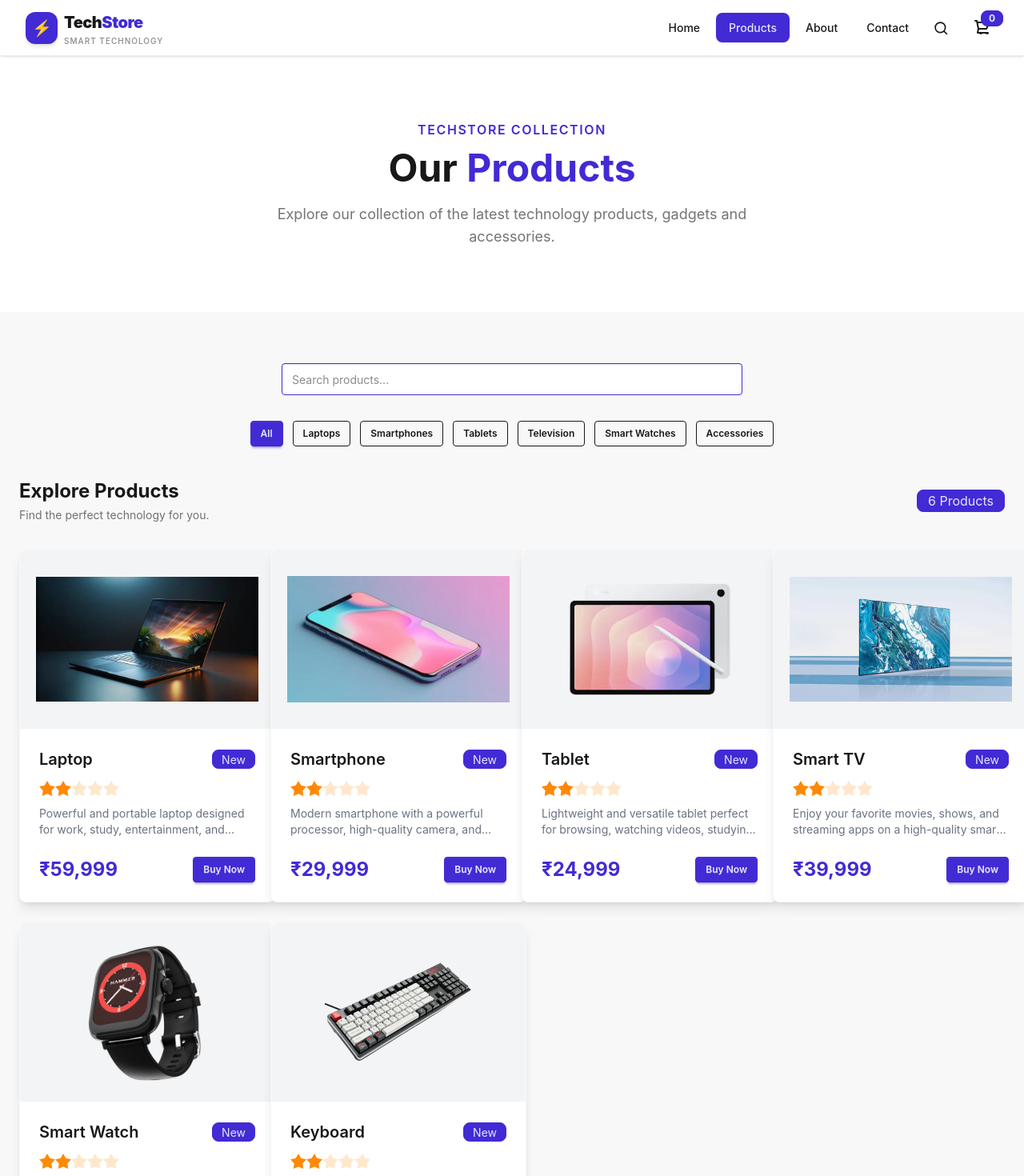
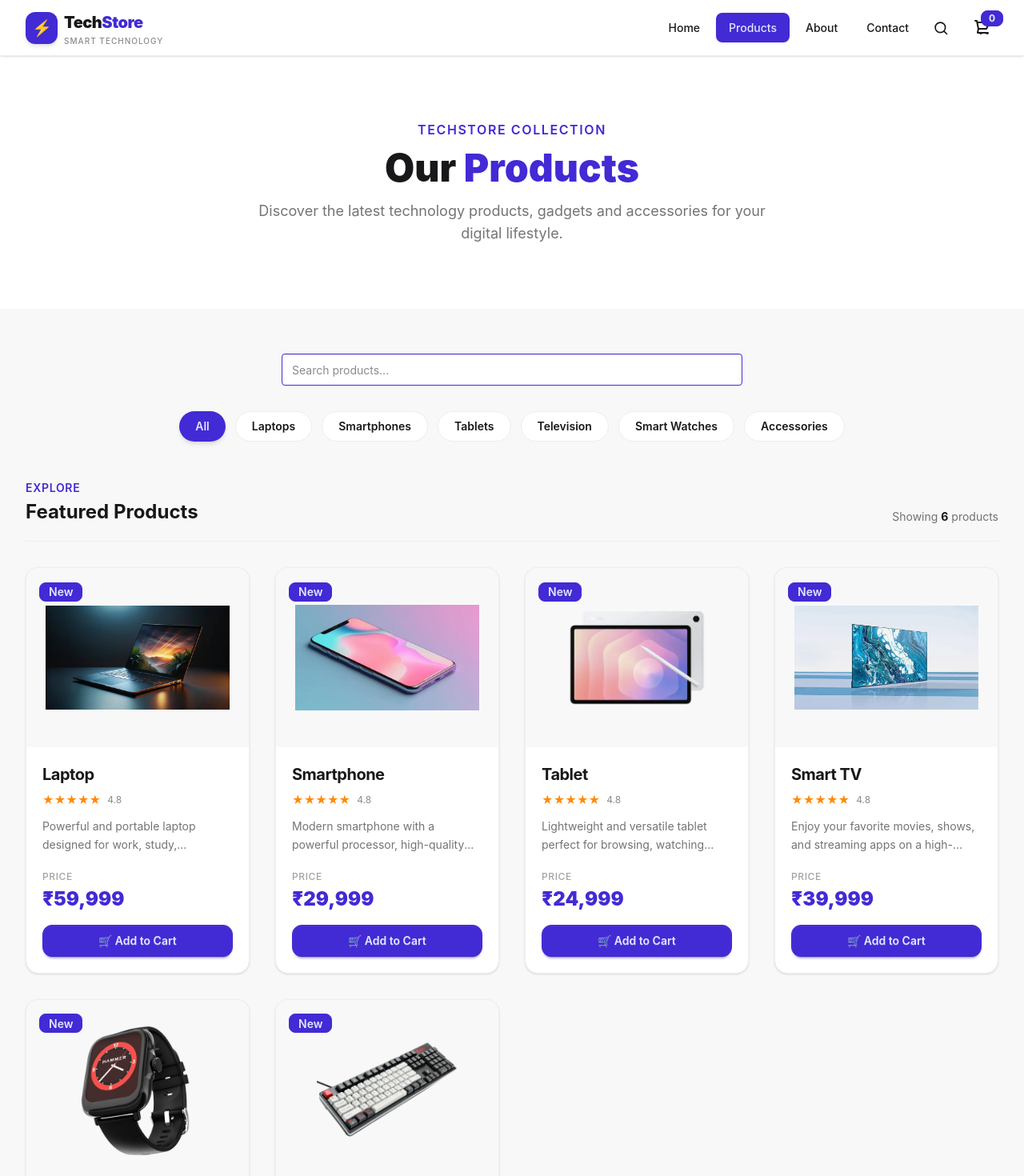
Before and after one commit to kirandeshmukh44/Tech-Store, a React (Vite) app: page /products in a window 1280 px wide. Shown: the top 1470 px of the page at 80% size. Built offline with nearby package versions, Linux system fonts and the light colour scheme.

Commit message:
Add Style to cards

```diff
--- a/src/Components/Cards.jsx
+++ b/src/Components/Cards.jsx
@@ -2,84 +2,84 @@ import React from 'react'
 
 const Cards = ({ image, heading, desc, price }) => {
   return (
-    <div className="card bg-base-100 w-80 shadow-lg hover:shadow-2xl transition-all duration-300 hover:-translate-y-2 border border-base-200">
+    <div className="group flex h-full w-full flex-col overflow-hidden rounded-2xl border border-base-300 bg-base-100 shadow-sm transition-all duration-300 hover:-translate-y-2 hover:border-primary/30 hover:shadow-xl">
 
-      {/* Product Image */}
-      <figure className="h-56 bg-gray-100 p-5">
+      {/* ================= IMAGE ================= */}
+      <figure className="relative h-56 overflow-hidden bg-base-200 p-6">
+
+        {/* New Badge */}
+        <div className="absolute left-4 top-4 z-10">
+          <span className="badge badge-primary font-semibold">
+            New
+          </span>
+        </div>
+
+        {/* Image */}
         <img
           src={image}
           alt={heading}
-          className="h-full w-full object-contain hover:scale-105 transition-transform duration-300"
+          className="h-full w-full object-contain transition-transform duration-500 group-hover:scale-110"
         />
+
       </figure>
 
-      {/* Card Content */}
-      <div className="card-body">
 
-        {/* Title + Badge */}
-        <div className="flex justify-between items-center gap-2">
-          <h2 className="card-title text-xl">
-            {heading}
-          </h2>
+      {/* ================= CONTENT ================= */}
+      <div className="flex flex-1 flex-col p-5">
 
-          <div className="badge badge-primary">
-            New
+        {/* Product Name */}
+        <h2 className="text-xl font-bold tracking-tight">
+          {heading}
+        </h2>
+
+
+        {/* Rating */}
+        <div className="mt-2 flex items-center gap-2">
+
+          <div className="flex text-sm text-orange-400">
+            ★★★★★
           </div>
+
+          <span className="text-xs text-base-content/50">
+            4.8
+          </span>
+
         </div>
 
-        {/* Rating */}
-        <div className="rating rating-sm my-1">
-          <input
-            type="radio"
-            name={`rating-${heading}`}
-            className="mask mask-star-2 bg-orange-400"
-          />
-
-          <input
-            type="radio"
-            name={`rating-${heading}`}
-            className="mask mask-star-2 bg-orange-400"
-            defaultChecked
-          />
-
-          <input
-            type="radio"
-            name={`rating-${heading}`}
-            className="mask mask-star-2 bg-orange-400"
-          />
-
-          <input
-            type="radio"
-            name={`rating-${heading}`}
-            className="mask mask-star-2 bg-orange-400"
-          />
-
-          <input
-            type="radio"
-            name={`rating-${heading}`}
-            className="mask mask-star-2 bg-orange-400"
-          />
-        </div>
 
         {/* Description */}
-        <p className="text-gray-500 text-sm line-clamp-2">
+        <p className="mt-3 line-clamp-2 min-h-10 text-sm leading-relaxed text-base-content/60">
           {desc}
         </p>
 
-        {/* Price + Button */}
-        <div className="flex justify-between items-center mt-4">
 
-          <span className="text-2xl font-bold text-primary">
-            ₹{Number(price).toLocaleString('en-IN')}
-          </span>
+        {/* ================= PRICE ================= */}
+        <div className="mt-auto pt-5">
 
-          <button className="btn btn-primary btn-sm">
-            Buy Now
+          <div className="mb-4 flex items-center justify-between">
+
+            <div>
+              <p className="text-xs font-medium uppercase tracking-wider text-base-content/40">
+                Price
+              </p>
+
+              <p className="mt-1 text-2xl font-black text-primary">
+                ₹{Number(price).toLocaleString('en-IN')}
+              </p>
+            </div>
+
+          </div>
+
+
+          {/* Button */}
+          <button className="btn btn-primary w-full rounded-xl">
+            🛒 Add to Cart
           </button>
 
         </div>
 
       </div>
+
     </div>
   )
 }
--- a/src/Pages/Products.jsx
+++ b/src/Pages/Products.jsx
@@ -18,7 +18,8 @@ const Products = () => {
       .includes(search.toLowerCase())
 
     const matchesCategory =
-      category === 'All' || product.category === category
+      category === 'All' ||
+      product.category === category
 
     return matchesSearch && matchesCategory
   })
@@ -26,104 +27,150 @@ const Products = () => {
   return (
     <div className="min-h-screen bg-base-200">
 
-      {/* Hero */}
+      {/* ================= HERO ================= */}
       <section className="bg-base-100">
-        <div className="mx-auto max-w-7xl px-6 py-20 text-center">
+
+        <div className="mx-auto max-w-7xl px-6 py-16 text-center md:py-20">
 
           <p className="font-semibold tracking-widest text-primary">
             TECHSTORE COLLECTION
           </p>
 
-          <h1 className="mt-3 text-4xl font-bold md:text-5xl">
-            Our <span className="text-primary">Products</span>
+          <h1 className="mt-3 text-4xl font-black md:text-5xl">
+            Our{' '}
+            <span className="text-primary">
+              Products
+            </span>
           </h1>
 
-          <p className="mx-auto mt-5 max-w-2xl text-lg text-base-content/60">
-            Explore our collection of the latest technology
-            products, gadgets and accessories.
+          <p className="mx-auto mt-4 max-w-2xl text-base text-base-content/60 md:text-lg">
+            Discover the latest technology products,
+            gadgets and accessories for your digital lifestyle.
           </p>
 
         </div>
+
       </section>
 
-      {/* Products */}
-      <section className="mx-auto max-w-7xl px-6 py-16">
+
+      {/* ================= PRODUCTS ================= */}
+      <section className="mx-auto max-w-7xl px-5 py-14 sm:px-6 lg:px-8">
 
         {/* Search */}
-        <div className="mx-auto mb-8 max-w-2xl">
+        <div className="mx-auto max-w-2xl">
           <SearchBar
             search={search}
             setSearch={setSearch}
           />
         </div>
 
-        {/* Category Filter */}
-        <div className="mb-10 flex flex-wrap justify-center gap-3">
+
+        {/* ================= CATEGORY ================= */}
+        <div className="mt-8 flex flex-wrap justify-center gap-3">
 
           {categories.map((item) => (
+
             <button
               key={item}
               onClick={() => setCategory(item)}
-              className={`btn btn-sm ${
+              className={`rounded-full px-5 py-2 text-sm font-semibold transition-all duration-200 ${
                 category === item
-                  ? 'btn-primary'
-                  : 'btn-outline'
+                  ? 'bg-primary text-primary-content shadow-md'
+                  : 'border border-base-300 bg-base-100 hover:border-primary hover:text-primary'
               }`}
             >
               {item}
             </button>
+
           ))}
 
         </div>
 
-        {/* Result Info */}
-        <div className="mb-8 flex flex-wrap items-center justify-between gap-3">
+
+        {/* ================= HEADER ================= */}
+        <div className="mt-12 flex flex-col gap-2 border-b border-base-300 pb-5 sm:flex-row sm:items-end sm:justify-between">
 
           <div>
-            <h2 className="text-2xl font-bold">
-              Explore Products
+
+            <p className="text-sm font-semibold uppercase tracking-wider text-primary">
+              Explore
+            </p>
+
+            <h2 className="mt-1 text-2xl font-bold">
+              Featured Products
             </h2>
 
-            <p className="mt-1 text-sm text-base-content/60">
-              Find the perfect technology for you.
-            </p>
           </div>
 
-          <div className="badge badge-primary badge-lg">
-            {filteredProducts.length} Products
-          </div>
+          <p className="text-sm text-base-content/60">
+
+            Showing{' '}
+
+            <span className="font-bold text-base-content">
+              {filteredProducts.length}
+            </span>
+
+            {' '}products
+
+          </p>
 
         </div>
 
-        {/* Product Cards */}
+
+        {/* ================= CARDS ================= */}
+
         {filteredProducts.length > 0 ? (
-          <div className="grid gap-6 sm:grid-cols-2 lg:grid-cols-3 xl:grid-cols-4">
+
+          <div
+            className="
+              mt-8
+              grid
+              grid-cols-1
+              gap-8
+              sm:grid-cols-2
+              lg:grid-cols-3
+              xl:grid-cols-4
+            "
+          >
 
             {filteredProducts.map((product) => (
-              <Cards
+
+              <div
                 key={product.id}
-                image={product.image}
-                heading={product.heading}
-                desc={product.desc}
-                price={product.price}
-                category={product.category}
-              />
+                className="w-full"
+              >
+
+                <Cards
+                  image={product.image}
+                  heading={product.heading}
+                  desc={product.desc}
+                  price={product.price}
+                  category={product.category}
+                />
+
+              </div>
+
             ))}
 
           </div>
+
         ) : (
-          <div className="rounded-2xl border border-base-300 bg-base-100 px-6 py-20 text-center shadow-sm">
 
-            <div className="text-6xl">
+          /* ================= NO PRODUCTS ================= */
+
+          <div className="mt-10 rounded-3xl border border-base-300 bg-base-100 px-6 py-20 text-center shadow-sm">
+
+            <div className="mx-auto flex h-20 w-20 items-center justify-center rounded-full bg-base-200 text-4xl">
               🔍
             </div>
 
-            <h2 className="mt-5 text-2xl font-bold">
+            <h2 className="mt-6 text-2xl font-bold">
               No Products Found
             </h2>
 
-            <p className="mt-2 text-base-content/60">
-              Try another search or select a different category.
+            <p className="mx-auto mt-2 max-w-md text-base-content/60">
+              We couldn't find any products matching your search.
+              Try another keyword or category.
             </p>
 
             <button
@@ -137,7 +184,32 @@ const Products = () => {
             </button>
 
           </div>
+
         )}
+
+      </section>
+
+
+      {/* ================= CTA ================= */}
+
+      <section className="bg-primary text-primary-content">
+
+        <div className="mx-auto max-w-4xl px-6 py-16 text-center">
+
+          <div className="text-4xl">
+            ⚡
+          </div>
+
+          <h2 className="mt-4 text-3xl font-bold md:text-4xl">
+            Upgrade Your Tech
+          </h2>
+
+          <p className="mx-auto mt-3 max-w-xl opacity-80">
+            Discover reliable and modern technology products
+            at TechStore.
+          </p>
+
+        </div>
 
       </section>
 
```
